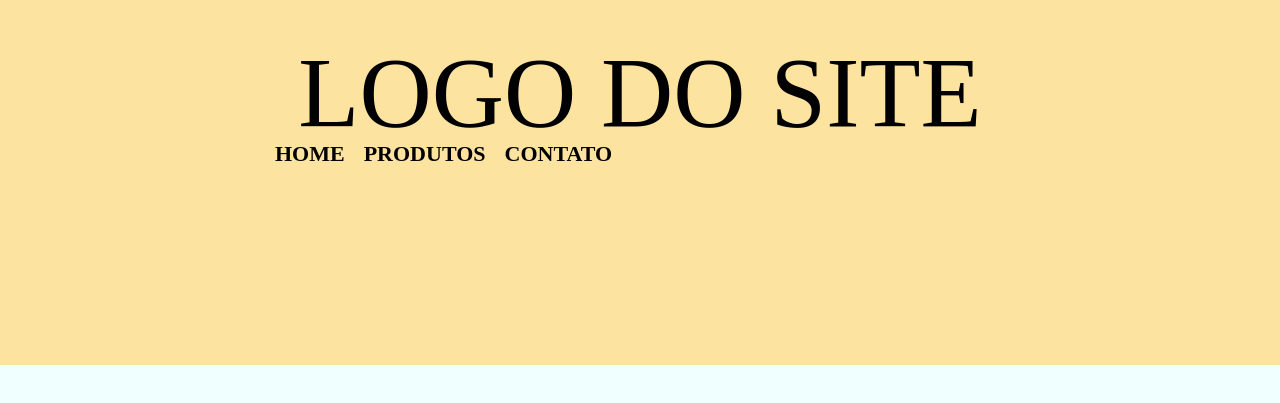
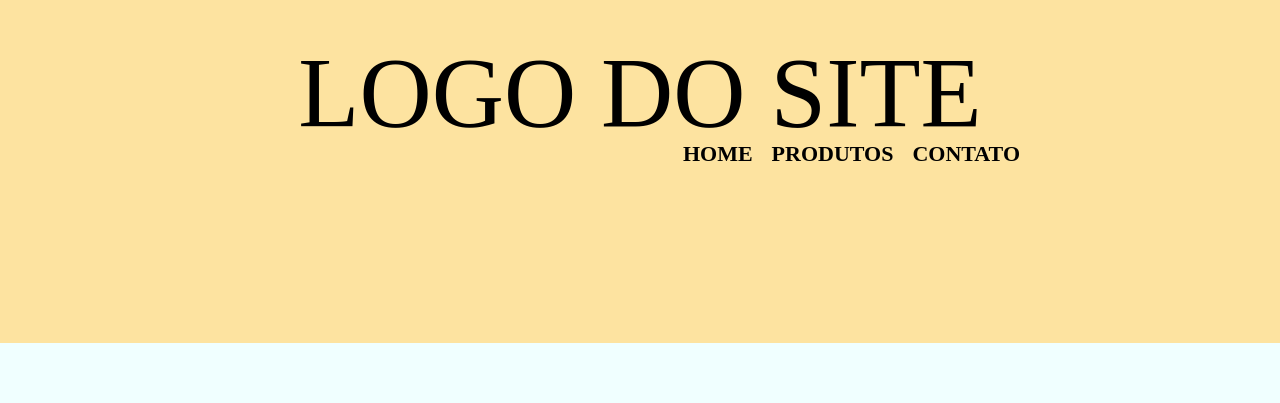
Before and after one commit to alexpampuchfaria/front-end, a plain HTML site: page produtos.html in a window 1280 px wide. Shown: the part 157-560 px from the top of the page. Drawn offline with Linux system fonts and the light colour scheme.

Commit message:
Add files via upload

```diff
--- a/produto.css
+++ b/produto.css
@@ -1,20 +1,21 @@
 
 header {
+
    background-color: rgb(253, 227, 160);
    padding: 200px 0;
-
 }
 body {
+
     background-color: azure;
 }
+nav li {
 
-nav li {
     display: inline;
     margin: 0 0 0 15px;
 
 }
+nav a {
 
-nav a {
     text-transform: uppercase;
     color: #000000;
     font-weight: bold;
@@ -29,7 +30,14 @@ h1 {
 
 }
 .caixa {
+
  position: relative;
  width: 760px;
  margin: auto;
+
 }
+ nav {
+    position:absolute;
+    top: 0 auto;
+    right: 0;
+}
```
